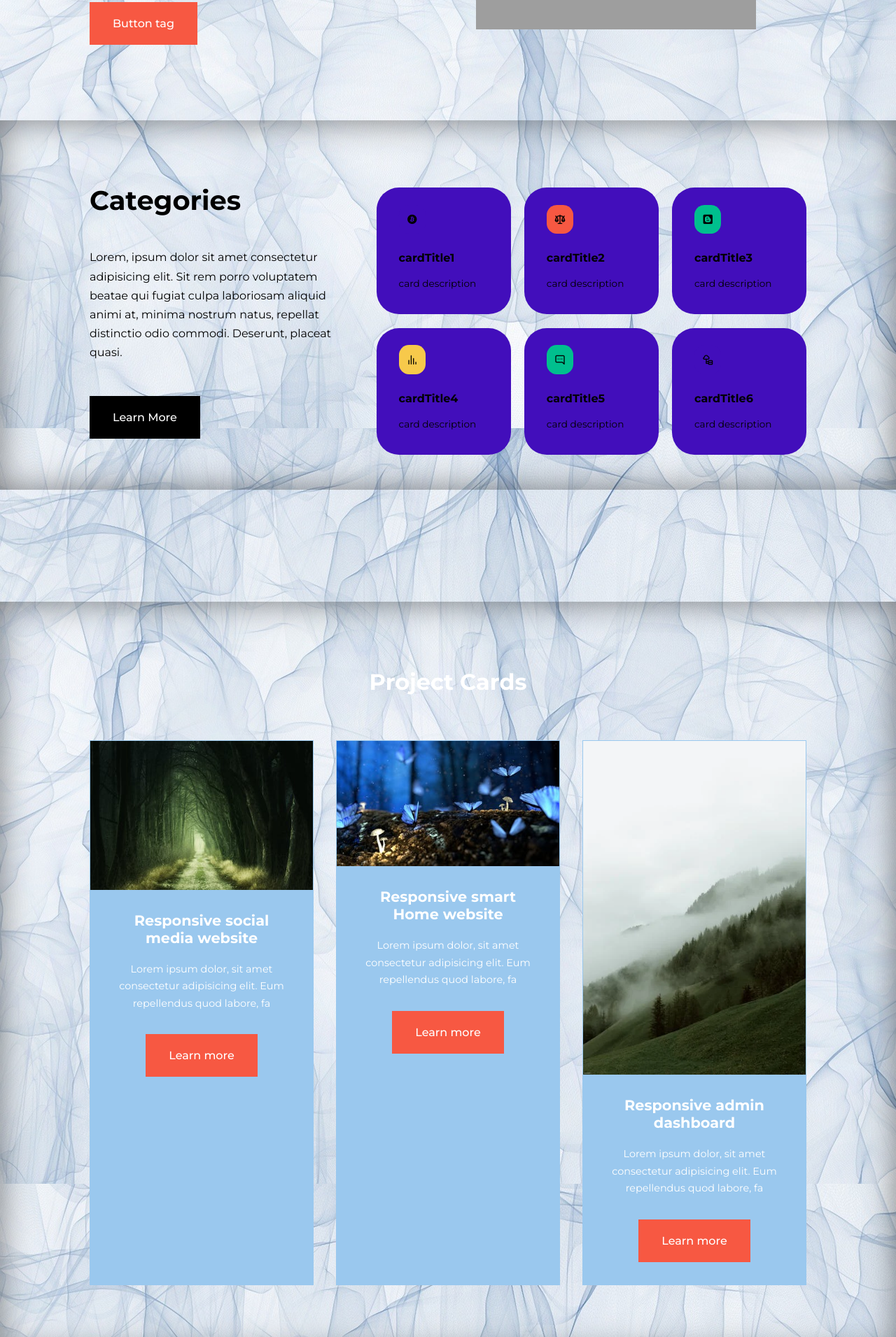
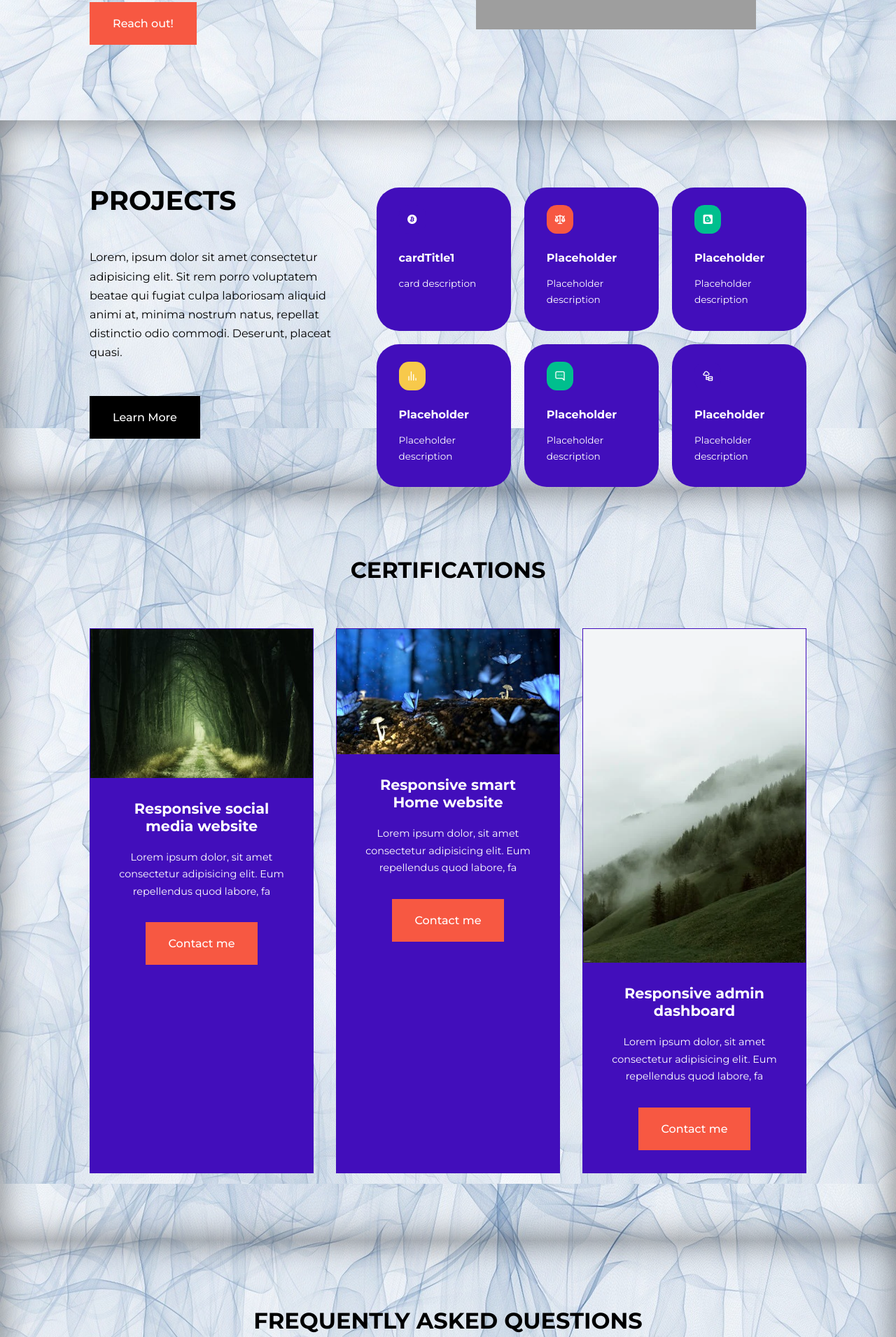
Before and after one commit to coffee-toCode/SampleWebSite, a plain HTML site: page index.html in a window 1280 px wide. Shown: the part 468-2379 px from the top of the page at 70% size. Drawn offline with nearby package versions, Linux system fonts and the light colour scheme; grey boxes are pictures that could not be loaded.

Commit message:
commiting layout and design updates

```diff
--- a/css/projects.css
+++ b/css/projects.css
@@ -1,36 +1,82 @@
-/* ==========================      Popular projects Section      ========================== */
+/* ==========================      Course CARDS      ========================== */
 
-.projects {
-     margin-top: 1rem;
+.courses {
+     box-shadow: inset 0 0 3rem rgba(0, 0, 0, 0.5);
 }
 
-.projects__container {
+.courses__container {
      display: grid;
      grid-template-columns: repeat(3, 1fr);
      gap: 2rem;
+     color: var(--color-white);
 }
 
-.project {
-     background: var(--color-bg1);
+.course {
+     background: var(--color-primary);
      text-align: center;
      border: 1px solid transparent;
      transition: var(--transition);
 }
 
-.project:hover {
+.course:hover {
      background: transparent;
      border-color: var(--color-primary);
+     color: var(--color-black);
+
 }
 
-.project__info {
+.course__info {
      padding: 2rem;
 }
 
-.project__info p {
+.course__info p {
      margin: 1.2rem 0 2rem;
      font-size: 0.9rem;
 }
 
+
+
+
+/* ==========================      Footer Section      ========================== */
+
+footer {
+     background: var(--color-primary);
+     padding-top: 3rem;
+     font-size: 0.8rem;
+     color: var(--color-white);
+}
+
+.footer__container {
+     display: grid;
+     grid-template-columns: repeat(4, 1fr);
+     gap: 3rem;
+}
+
+.footer__container > div h4 {
+     margin-bottom: 1rem;
+}
+
+.footer__1 p {
+     margin: 0 0 2rem;
+}
+
+footer ul li a:hover {
+     text-decoration: underline;
+}
+
+.footer__socials {
+     display: flex;
+     gap: 1.7rem;
+     font-size: 2rem;
+     margin-top: 0.8rem;
+}
+
+.footer__copyright {
+     text-align: center;
+     margin-top: 4rem;
+     padding: 1rem 0;
+     border-top: 2px solid var(--color-bg2);
+}
 
 
 
--- a/css/style.css
+++ b/css/style.css
@@ -32,7 +32,7 @@
 body {
      font-family: 'Montserrat', sans-serif;
      line-height: 1.7;
-     color: var(--color-white);
+     color: var(--color-black);
      background: var(--color-bg);
      background-image: url("../Images/blue-569222.jpg");
      background-attachment: fixed;
@@ -192,98 +192,98 @@ header {
 
 
 
-/* ==========================      Categories Section      ========================== */
+/* ==========================      Small Project Tiles Section      ========================== */
 
 
 
-.categories {
+.projects {
      box-shadow: inset 0 0 3rem rgba(0, 0, 0, 0.5);
      height: 33rem;
      color: #000;
 }
 
-.categories h1 {
+.projects h1 {
      line-height: 1;
      margin-bottom: 3rem;
 }
 
-.categories__container {
+.project__container {
      display: grid;
      grid-template-columns: 40% 60%;
      /* gap: 4rem; */
 }
 
-.categories__left {
+.projects__left {
      margin-right: 4rem;
 }
-.categories__left p {
+.projects__left p {
      margin: 1rem 0 3rem;
 }
 
-.categories__right {
+.projects__right {
      display: grid;
      grid-template-columns: repeat(3, 1fr);
      gap: 1.2rem;
 }
 
-.category {
+.project {
      background: var(--color-primary);
      padding: 2rem;
      border-radius: 2rem;
      transition: var(--transition);
+     color: var(--color-white);
 }
 
-.category:hover {
+.project:hover {
      box-shadow: 0 3rem 3rem rgba(0, 0, 0, 0.3);
      z-index: 1;
 }
 
-.category:nth-child(2) .category_icon {
+.project:nth-child(2) .project_icon {
      background: var(--color-danger);
 }
 
-.category:nth-child(3) .category_icon {
+.project:nth-child(3) .project_icon {
      background: var(--color-success);
 }
 
-.category:nth-child(4) .category_icon {
+.project:nth-child(4) .project_icon {
      background: var(--color-warning);
 }
 
-.category:nth-child(5) .category_icon {
+.project:nth-child(5) .project_icon {
      background: var(--color-success);
 }
 
-.category_icon {
+.project_icon {
      background: var(--color-primary);
      padding: 0.7rem;
      border-radius: 0.9rem;
 }
-.category h5 {
+.project h5 {
      margin: 2rem 0 1rem;
 }
 
-.category p {
+.project p {
      font-size: 0.85rem;
 }
 
 
-/* ==========================      PROJECT CARDS      ========================== */
+/* ==========================      Course CARDS      ========================== */
 
 .courses {
      box-shadow: inset 0 0 3rem rgba(0, 0, 0, 0.5);
-
-     margin-top: 10rem;
 }
 
 .courses__container {
      display: grid;
      grid-template-columns: repeat(3, 1fr);
      gap: 2rem;
+     color: var(--color-white);
 }
 
 .course {
-     background: var(--color-bg1);
+     background: var(--color-primary);
      text-align: center;
      border: 1px solid transparent;
      transition: var(--transition);
@@ -292,6 +292,8 @@ header {
 .course:hover {
      background: transparent;
      border-color: var(--color-primary);
+     color: var(--color-black);
+
 }
 
 .course__info {
@@ -319,6 +321,7 @@ header {
      display: grid;
      grid-template-columns: 1fr 1fr;
      gap: 1rem;
+     color: var(--color-white);
 }
 
 .faq {
@@ -368,6 +371,7 @@ header {
      overflow: hidden;
      margin: 0 auto 1rem;
      border: 1rem solid var(--color-bg1);
+     left: 70%;
 }
 
 .testimonial__info {
@@ -379,6 +383,7 @@ header {
      padding: 2rem;
      margin-top: 3rem;
      position: relative;
+     color: var(--color-white);
 }
 
 .testimonial__body::before {
@@ -392,7 +397,7 @@ header {
      width: 3rem;
      height: 3rem;
      position: absolute;
-     left: 50%;
+     left: 45%;
      top: -1.5rem;
      transform: rotate(45deg);
 }
@@ -408,6 +413,7 @@ footer {
      background: var(--color-primary);
      padding-top: 3rem;
      font-size: 0.8rem;
+     color: var(--color-white);
 }
 
 .footer__container {
@@ -514,11 +520,12 @@ footer ul li a:hover {
 
      @keyframes animateNavItems {
           0% {
-               transform: rotateZ(-90deg) rotateX(90deg) scale(0.1);
+               /* transform: rotateZ(-90deg) rotateX(90deg) scale(0.1); */
+               transform: translateY();
           }
 
           100% {
-               transform: rotateZ(0) rotateX(0) scale(1);
+               /* transform: rotateZ(0) rotateX(0) scale(1); */
                opacity: 1;
           }
      }
--- a/index.html
+++ b/index.html
@@ -63,7 +63,7 @@
                <div class="header__left">
                     <h1>CURRENTLY UNDER DEVELOPMENT</h1>
                     <P>Welcome to my portfolio. The site is currently under development. Many links, pages, and buttons are not currently functional. As well, very little is spell checked or optimized. Please come back later to see new improvements and updates!</P>
-                    <a href="courses.html" class="btn btn-primary">Button tag</a>
+                    <a href="contact.html" class="btn btn-primary">Reach out!</a>
                </div>
 
                <div class="header__right">
@@ -71,10 +71,6 @@
                          <img src="./Images/coffee.jpg">
                     </div>
                </div>
-
-               <!-- <div class="header__image">
-                    <img src="./Images/8xDALL·E 2023-01-05 14.32.39 - lots of roasted coffee beans, photo realistic, beautiful, dark background, far away view.png" alt="">
-               </div> -->
           </div>
      </Header>
      <!--==============    End of Header    ================-->
@@ -84,66 +80,70 @@
 
 
 
-<!--==============    Categories Beginning   ================-->
-     <section class="categories">
-          <div class="container categories__container">
-               <div class="categories__left">
-                    <h1>Categories</h1>
+
+
+<!--==============    Small Project Tiles Beginning   ================-->
+     <section class="projects">
+          <div class="container project__container">
+
+               <div class="projects__left">
+                    <h1>PROJECTS</h1>
                     <P>Lorem, ipsum dolor sit amet consectetur adipisicing elit. Sit rem porro voluptatem beatae qui fugiat culpa laboriosam aliquid animi at, minima nostrum natus, repellat distinctio odio commodi. Deserunt, placeat quasi.</P>
-                    <a href="#" class="btn">Learn More</a>
+                    <a href="./projects.html" class="btn">Learn More</a>
                </div>
 
-               <div class="categories__right">
-                    <article class="category">
-                         <span class="category_icon">
+               <div class="projects__right">
+                    <article class="project">
+                         <span class="project_icon">
                               <i class="uil uil-bitcoin"></i>
                          </span>
                          <h5>cardTitle1</h5>
                          <P>card description</P>
                     </article>
 
-                    <article class="category">
-                         <span class="category_icon"><i class="uil uil-balance-scale"></i>
+                    <article class="project">
+                         <span class="project_icon">
+                              <i class="uil uil-balance-scale"></i>
                          </span>
-                         <h5>cardTitle2</h5>
-                         <P>card description</P>
+                         <h5>Placeholder</h5>
+                         <P>Placeholder description</P>
                     </article>
 
-                    <article class="category">
-                         <span class="category_icon">
+                    <article class="project">
+                         <span class="project_icon">
                               <i class="uil uil-blogger"></i>                         </span>
-                         <h5>cardTitle3</h5>
-                         <P>card description</P>
+                              <h5>Placeholder</h5>
+                              <P>Placeholder description</P>
+                         </article>
+
+                    <article class="project">
+                         <span class="project_icon">
+                              <i class="uil uil-analytics"></i>
+                         </span>
+                         <h5>Placeholder</h5>
+                         <P>Placeholder description</P>
                     </article>
 
-                    <article class="category">
-                         <span class="category_icon">
-                              <i class="uil uil-analytics"></i>
+                    <article class="project">
+                         <span class="project_icon">
+                              <i class="uil uil-comment-alt-dots"></i>
                          </span>
-                         <h5>cardTitle4</h5>
-                         <P>card description</P>
+                         <h5>Placeholder</h5>
+                         <P>Placeholder description</P>
                     </article>
 
-                    <article class="category">
-                         <span class="category_icon">
-                              <i class="uil uil-comment-alt-dots"></i>
-                         </span>
-                         <h5>cardTitle5</h5>
-                         <P>card description</P>
-                    </article>
-
-                    <article class="category">
-                         <span class="category_icon">
+                    <article class="project">
+                         <span class="project_icon">
                               <i class="uil uil-cloud-database-tree"></i>
                          </span>
-                         <h5>cardTitle6</h5>
-                         <P>card description</P>
+                         <h5>Placeholder</h5>
+                         <P>Placeholder description</P>
                     </article>
 
                </div>
           </div>
      </section>
-<!--===================          End of Categories        =======================-->
+<!--===================          End of Small Project Tiles        =======================-->
 
 
 
@@ -154,7 +154,7 @@
 <!--===================          Start of courses        =======================-->
      <section class="courses">
 
-          <h2>Project Cards</h2>
+          <h2>CERTIFICATIONS</h2>
 
           <div class="container courses__container">
                <!-- listing different courses -->
@@ -165,7 +165,7 @@
                     <div class="course__info">
                          <h4>Responsive social media website</h4>
                          <p>Lorem ipsum dolor, sit amet consectetur adipisicing elit. Eum repellendus quod labore, fa</p>
-                         <a href="./course.html" class="btn btn-primary">Learn more</a>
+                         <a href="./contact.html" class="btn btn-primary">Contact me</a>
                     </div>
                </article>
 
@@ -176,7 +176,7 @@
                     <div class="course__info">
                          <h4>Responsive smart Home website</h4>
                          <p>Lorem ipsum dolor, sit amet consectetur adipisicing elit. Eum repellendus quod labore, fa</p>
-                         <a href="./course.html" class="btn btn-primary">Learn more</a>
+                         <a href="./contact.html" class="btn btn-primary">Contact me</a>
                     </div>
                </article>
 
@@ -187,7 +187,7 @@
                     <div class="course__info">
                          <h4>Responsive admin dashboard</h4>
                          <p>Lorem ipsum dolor, sit amet consectetur adipisicing elit. Eum repellendus quod labore, fa</p>
-                         <a href="./course.html" class="btn btn-primary">Learn more</a>
+                         <a href="./contact.html" class="btn btn-primary">Contact me</a>
                     </div>
                </article>
           </div>
@@ -209,7 +209,7 @@
 <!--===================          start of FAQ        =======================-->
 <section class="faqs">
 
-     <h2>Frequently Asked Question</h2>
+     <h2>FREQUENTLY ASKED QUESTIONS</h2>
 
      <div class="container faqs__container">
           <article class="faq">
```
Also changed, not shown: projects.html (+22 -23 lines).
